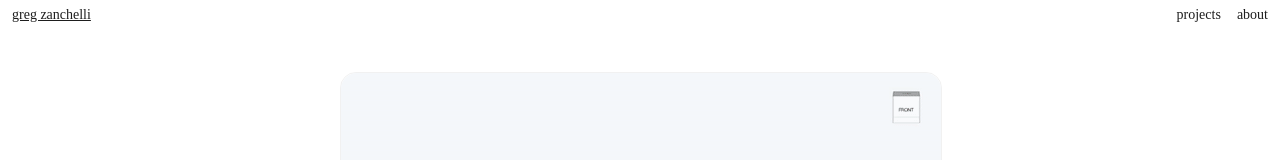
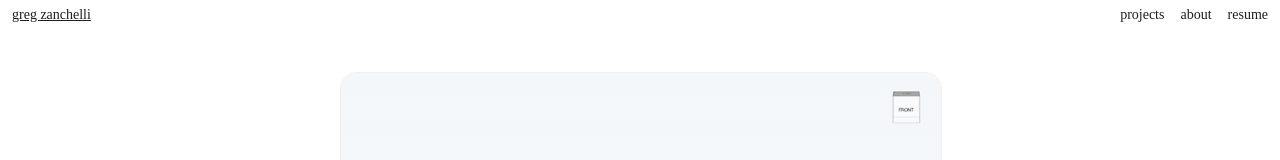
Before and after one commit to gregzanch/gregzan.ch, a Next.js app: page / in a window 1280 px wide. Shown: the top 160 px of the page. Built offline with nearby package versions, Linux system fonts and the light colour scheme; a web font is replaced by a local one.

Commit message:
add resume

```diff
--- a/components/Nav.tsx
+++ b/components/Nav.tsx
@@ -102,6 +102,11 @@ export const Nav = ({ currentPage }: NavProps) => {
           title="about"
           isCurrentPage={currentPage === "/about"}
         />
+        <NavLink
+          href="/resume.pdf"
+          title="resume"
+          isCurrentPage={currentPage === "/resume.pdfs"}
+        />
         {/* <NavLink
           href="/experiments"
           title="experiments"
```
Also changed, not shown: pages/cv.tsx (deleted, +0 -11 lines), 1 other file (tests, documents, lock files or other folders).
